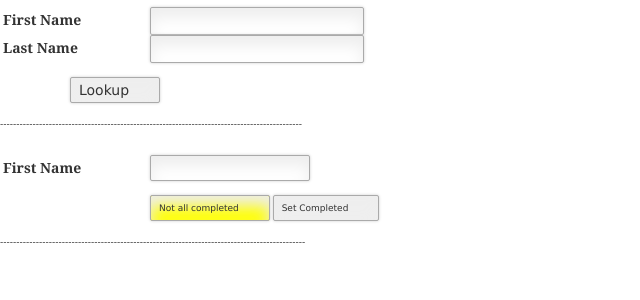
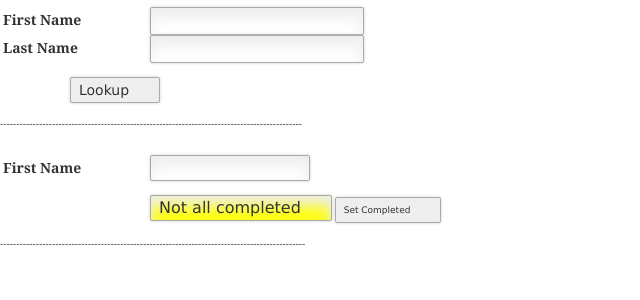
Before and after one commit to bwarbelton/BackpackPHP, a PHP site: page /backpack/index.html in a window 1280 px wide. Shown: the part 320-620 px from the top of the page, without its empty margins (0-640 px from the left). Run offline with PHP 8.4, Linux system fonts and the light colour scheme.

Commit message:
no message

```diff
--- a/backpack/index.html
+++ b/backpack/index.html
@@ -60,7 +60,7 @@
     <label>First Name &nbsp;&nbsp; </label><input id="firstName" type="text" readonly /><br /><br/>
 
      <!--if both not completed, disable Set Completed button -->
-    <input id=statusButton type="button" value="Not all completed" disabled style="background-color: yellow;" />
+    <input id=statusButton type="button" value="Not all completed" disabled style="background-color: yellow;font-size:16px;" />
     <label>&nbsp;</label><input id=updateButton type="button" value="Set Completed" onClick="setBackpackCompleted()" />
     <br/>
     <br/>
@@ -69,7 +69,7 @@
     <br/>
     <!-List matching kids after the search -->
     <div id="childListDiv" style="display: none;">
-        <table id="childListTable" style="background-color: rgba(0, 0, 0, 0.15);"></table>
+        <table id="childListTable" style="background-color: rgba(0, 0, 0, 0.15); margin-bottom: 30px;"></table>
     </div>
 </div>
 
--- a/haircut/index.html
+++ b/haircut/index.html
@@ -68,7 +68,7 @@
     <br/>
     <!-List matching kids after the search -->
     <div id="childListDiv" style="display: none;">
-        <table id="childListTable" style="background-color: rgba(0, 0, 0, 0.15);"></table>
+        <table id="childListTable" style="background-color: rgba(0, 0, 0, 0.15); margin-bottom: 30px;"></table>
     </div>
 </div>
 <script src="../js/jquery-2.1.4.js"></script>
--- a/healthcheck/index.html
+++ b/healthcheck/index.html
@@ -65,7 +65,7 @@
     <br/>
     <!-List matching kids after the search -->
     <div id="childListDiv" style="display: none;">
-        <table id="childListTable" style="background-color: rgba(0, 0, 0, 0.15);"></table>
+        <table id="childListTable" style="background-color: rgba(0, 0, 0, 0.15); margin-bottom: 30px;"></table>
     </div>
 </div>
 <script src="../js/jquery-2.1.4.js"></script>
--- a/js/stations.js
+++ b/js/stations.js
@@ -34,8 +34,9 @@ var backpack = (function(BACKPACK) {
                 "<thead>" +
                     "<tr>" +
                         "<th width='50px;' style='font-size: 14px;'>ID</th>" +
+                        "<th width='75px;' style='font-size: 14px;'>Punch Card</th>" +
                         "<th width='120px;' style='font-size: 14px;'>First Name</th>" +
-                        "<th width='150px' style='font-size: 14px;'>Last Name</th>" +
+                        "<th width='200px' style='font-size: 14px;'>Last Name</th>" +
                     "</tr>" +
                 "</thead>" +
                 "<tbody></tbody>");
@@ -65,13 +66,15 @@ var backpack = (function(BACKPACK) {
             $("#" + tableId + " tbody")
                 .append(
                 "<tr><td style='font-size: 14px;'>"
+                + child.childId
+                + "</td><td style='font-size: 14px;'>"
                 + child.punchCardId
                 + "</td><td style='font-size: 14px;'>"
                 + child.firstName
                 + "</td><td style='font-size: 14px;'>"
                 + child.lastName
                 + "</td><td><input type=\"button\" value=\"Select\" style=\"font-size: 14px;\" onclick=\""
-                + this.name + ".getChild(" + child.punchCardId
+                + this.name + ".getChild(" + child.childId + child.punchCardId
                 + ")\" /></td></tr>");
 
         },
@@ -97,11 +100,13 @@ var backpack = (function(BACKPACK) {
                                 $('#statusButton').attr('style', 'background-color:green');
                                 $('#statusButton').val('All good to go!');
                                 $('#updateButton').prop('disabled', true);
+                                $('#updateButton').attr('style', 'font-size:16px;');
                             }
                             else if(data.healthCheck != 1){
                                     $('#statusButton').attr('style', 'background-color:yellow');
                                     $('#statusButton').val('Not all completed');
                                     $('#updateButton').prop('disabled', true);
+                                    $('#updateButton').attr('style', 'font-size:16px;');
                                 }
                                 else {
                                     //healthcheck is done; display DONE on screen
@@ -109,6 +114,7 @@ var backpack = (function(BACKPACK) {
                                     $('#statusButton').attr('style', 'background-color:yellow');
                                     $('#statusButton').val('Not all completed');
                                     $('#updateButton').prop('disabled', false);
+                                    $('#updateButton').attr('style', 'font-size:16px;');
                                 }
                             break;
                         case 'healthCheck':
@@ -117,23 +123,26 @@ var backpack = (function(BACKPACK) {
                                 $('#statusButton').attr('style', 'background-color:green');
                                 $('#statusButton').val('All good to go!');
                                 $('#updateButton').prop('disabled', true);
+                                $('#updateButton').attr('style', 'font-size:16px;');
                             }
                             else {
                                 $('#statusButton').attr('style', 'background-color:yellow');
                                 $('#statusButton').val('Not all completed');
                                 $('#updateButton').prop('disabled', false);
+                                $('#updateButton').attr('style', 'font-size:16px;');
                             }
                             break;
                         case 'backpack':
                             if ( data.backpack == 1) {
                                 $('#statusButton').attr('style', 'background-color:green');
                                 $('#statusButton').val('All good to go!');
-                                $('#updateButton').prop('disabled', true);
+                                $('#updateButton').attr('style', 'display:none;')
                             }
                             else {
                                 $('#statusButton').attr('style', 'background-color:yellow');
-                                $('#statusButton').val('Not all completed');
-                                $('#updateButton').prop('disabled', false);
+                                $('#statusButton').val('Not all completed;');
+                                $('#updateButton').attr('style', 'display:block;')
+                                $('#updateButton').attr('style', 'font-size:16px;');
                             }
                             // change in requirement. Allow update even if the other stations are not completed
                             //if (data.healthCheck == 1 && data.haircut == 1) {
@@ -237,7 +246,7 @@ function clearDetails() {
     $("#punchCardId").val("");
     $("#firstName").val("");
     $("#statusButton").val('status unknown')
-                      .attr("style", 'background-color:yellow');
+                      .attr("style", 'background-color:yellow; font-size:16px;');
 }
 function clearChildListTable() {
     childList.clearTable();
```
Also changed, not shown: css/main.css (+1 -33 lines), css/style.css (+1 -33 lines), image/backpack2.jpg (added), image/haircut2.jpg (added).
